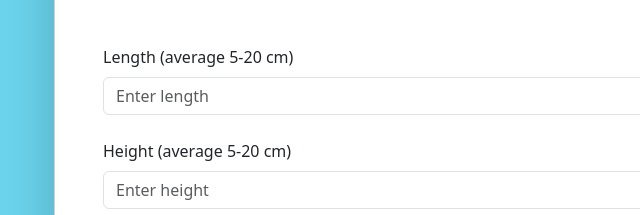
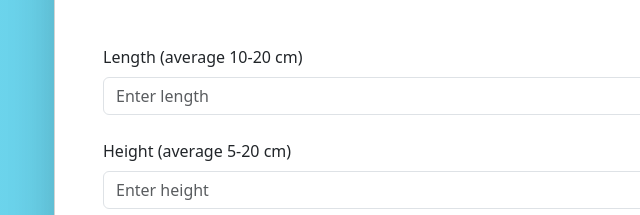
Before and after one commit to Schulfisch/Fish_weight_prediction, a plain HTML site: page index.html in a window 1280 px wide. Shown: the part 148-363 px from the top of the page, 28-668 px from the left. Drawn offline with nearby package versions, Linux system fonts and the light colour scheme.

Commit message:
Update index.html

```diff
--- a/index.html
+++ b/index.html
@@ -33,7 +33,7 @@
         <h1 class="text-center mb-5">Fish Weight Prediction 🐠</h1>
         <form id="prediction-form">
             <div class="mb-4">
-                <label for="length" class="form-label">Length (average 5-20 cm)</label>
+                <label for="length" class="form-label">Length (average 10-20 cm)</label>
                 <input type="number" id="length" class="form-control" placeholder="Enter length" min="0" required>
             </div>
             <div class="mb-4">
```
